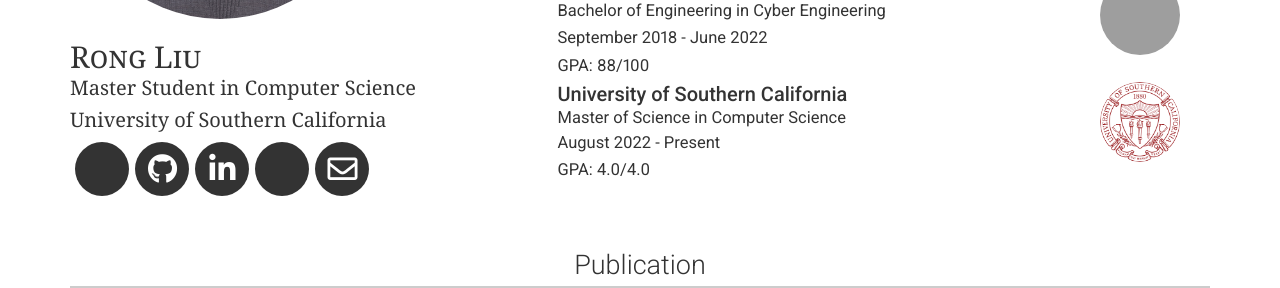
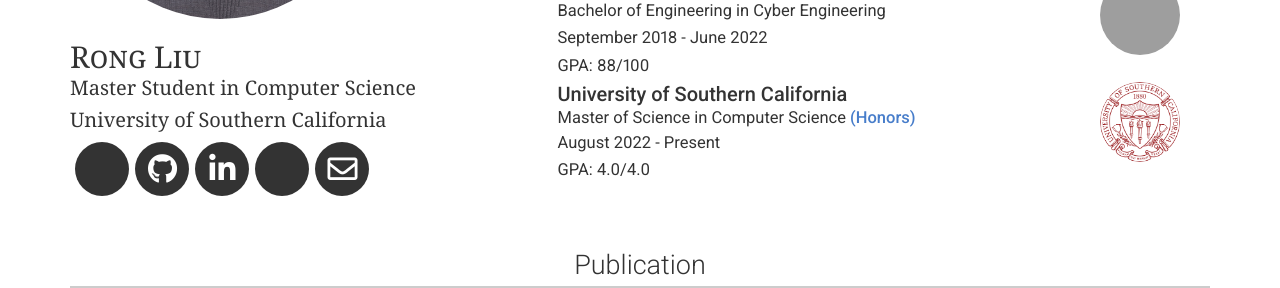
Before and after one commit to RongLiu-Leo/rongliu-leo.github.io, a Jekyll site: the page built from index.md, in a window 1280 px wide, cut to the strip 321-609 px from the top of the page. Built offline with Jekyll 4.4.1, drawn with Linux system fonts in a browser that asks for light colours; nearby versions of some CDN libraries; a style sheet for code colours, icons or effects is not loaded; grey boxes are pictures that could not be loaded.

Commit message:
Update header.html

```diff
--- a/_includes/header.html
+++ b/_includes/header.html
@@ -99,7 +99,7 @@
             <h4 id="university-of-southern-california" style="display: inline;"><b>University of Southern California</b></h4>
             <i>August 2022 - Present</i>
           </div>
-          <p style="display: inline;">Master of Science in Computer Science</p>
+          <p style="display: inline;">Master of Science in Computer Science <a href="https://www.cs.usc.edu/academic-programs/masters/cs_ms_honors/">(Honors)</a></p>
           <p class="no-print">August 2022 - Present</p>
           <p>GPA: 4.0/4.0</p>
         </div>
```
